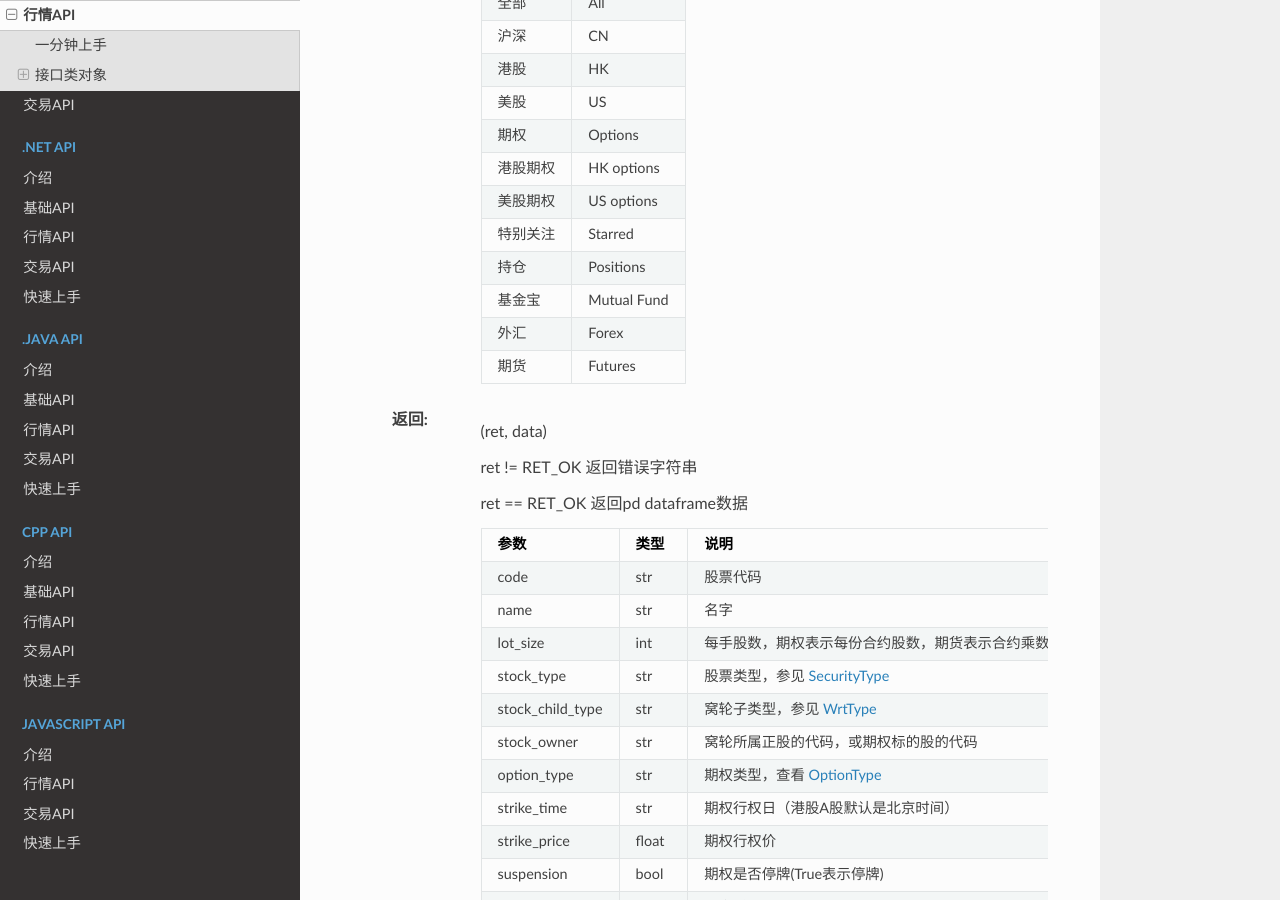
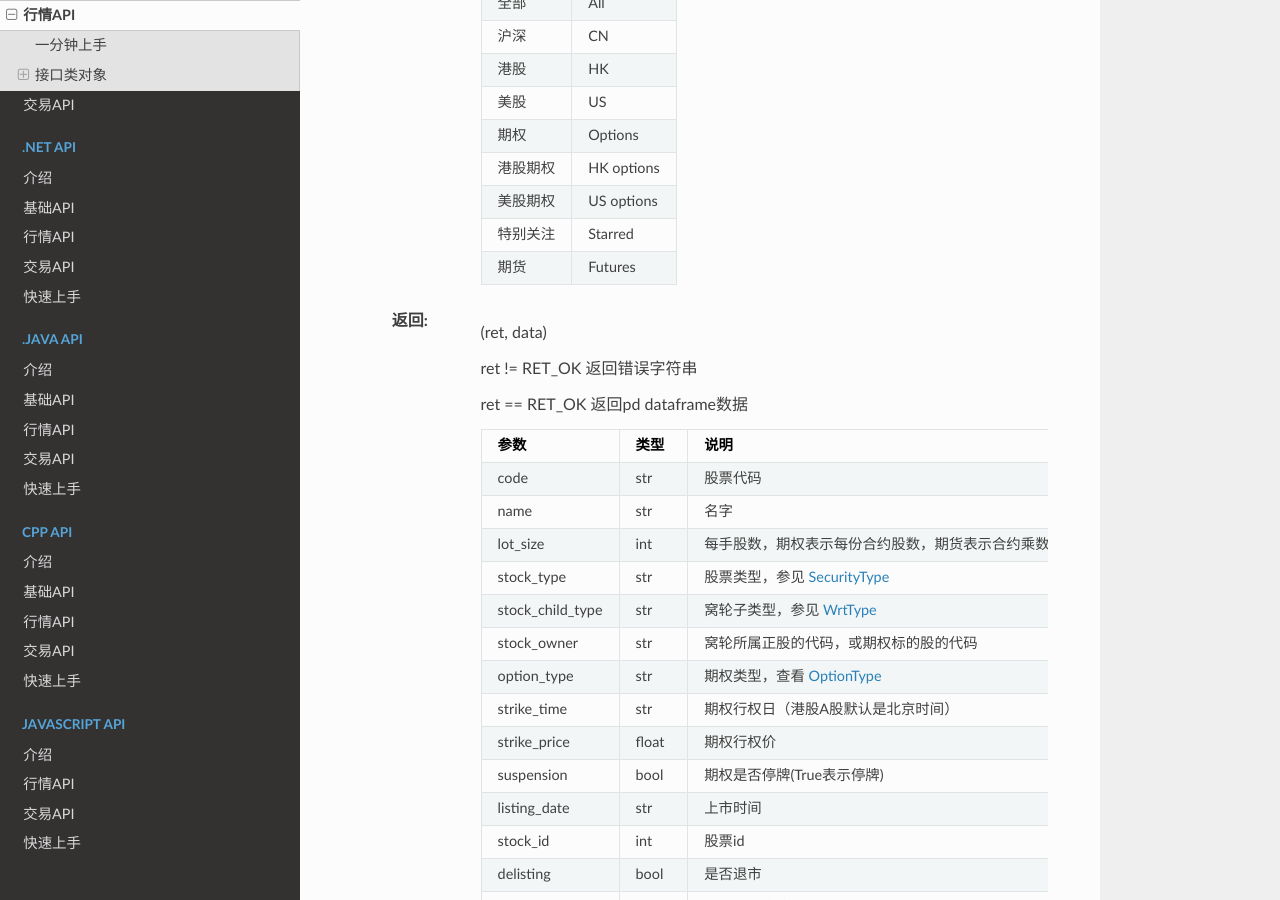
Before and after one commit to FutunnOpen/futu-api-doc, a Sphinx documentation site: the page built from doc_maker/source/api/Quote_API.rst, in a window 1280 px wide and 900 px high, scrolled down 40028 px. Built offline with Sphinx 7.4.7 and the Read the Docs theme 2.0.0, drawn with Linux system fonts in a browser that asks for light colours.

Commit message:
fix 自选股的系统分组的，不支持的外汇，基金宝，持仓在列表不列出来。

```diff
--- a/doc_maker/source/api/Quote_API.rst
+++ b/doc_maker/source/api/Quote_API.rst
@@ -1824,9 +1824,6 @@ get_user_security
 		港股期权			HK options
 		美股期权			US options
 		特别关注			Starred
-		持仓				Positions
-		基金宝				Mutual Fund
-		外汇				Forex
 		期货				Futures
         =================   ===========
 
```
